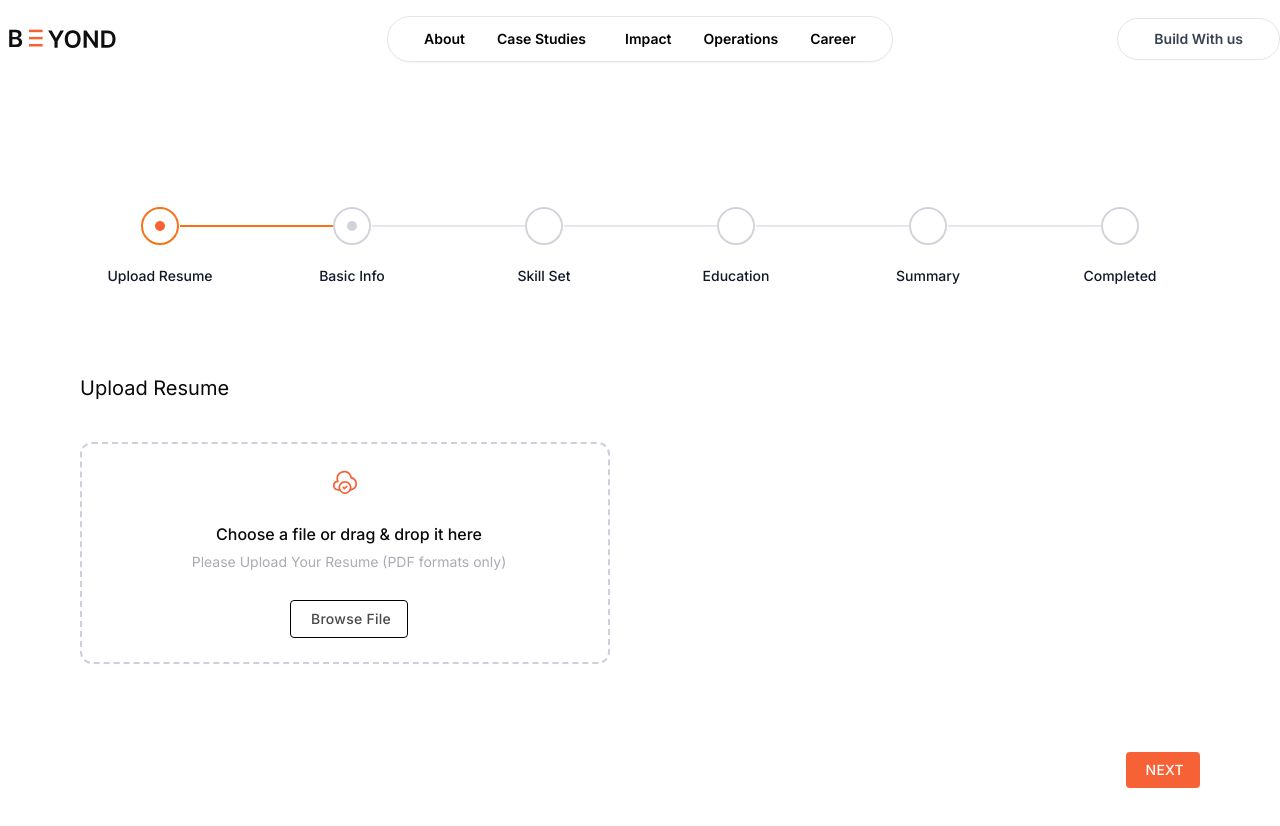
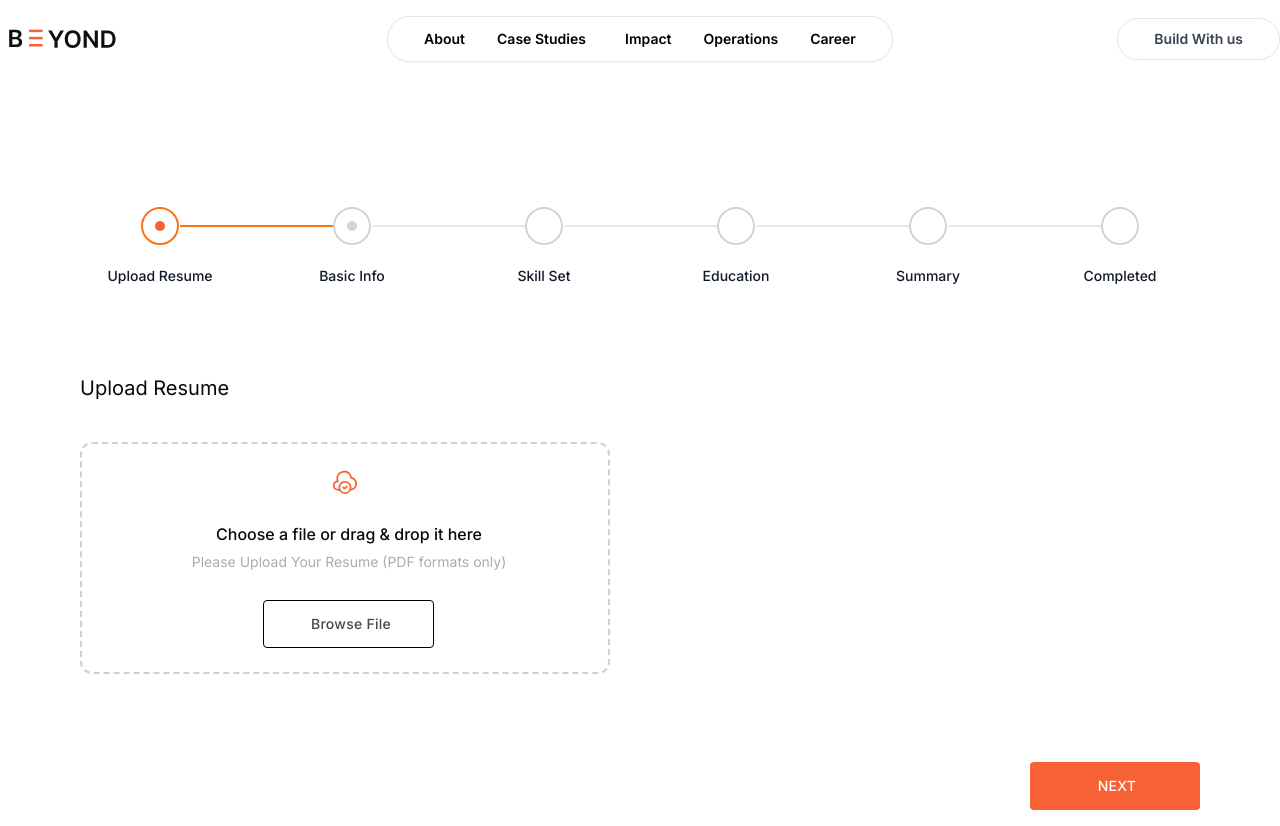
Before and after one commit to karthis17/beyond_assesment, a Next.js app: page / in a window 1280 px wide. Before the commit the page ends 804 px from the top, so only its background shows below. Built offline with nearby package versions, Linux system fonts and the light colour scheme.

Commit message:
Update README and CSS styles for improved clarity and consistency

```diff
--- a/src/app/globals.css
+++ b/src/app/globals.css
@@ -68,7 +68,6 @@
     @apply bg-background text-foreground;
   }
 }
-
 h2 {
   @apply text-4xl font-medium;
 }
@@ -82,16 +81,13 @@ body {
   font-optical-sizing: auto;
 }
 
+/* Outline Button */
 .btn-outline {
-  width: 171;
-  height: 48;
+  width: 171px;
+  height: 48px;
   gap: 10px;
   border-radius: 4px;
-  border-width: 1px;
-  padding-top: 8px;
-  padding-right: 16px;
-  padding-bottom: 8px;
-  padding-left: 20px;
+  padding: 8px 16px 8px 20px;
   border: 1px solid #000000;
 
   font-weight: 500;
@@ -106,19 +102,14 @@ body {
   color: var(--primery-color);
 }
 
+/* Filled Button */
 .btn-fill {
-  min-width: 170;
-  /* width: 170; */
-  max-width: 250;
-  height: 48;
-  top: 709px;
-  left: 1112px;
+  min-width: 170px;
+  max-width: 250px;
+  height: 48px;
   gap: 10px;
   border-radius: 4px;
-  padding-top: 8px;
-  padding-right: 16px;
-  padding-bottom: 8px;
-  padding-left: 20px;
+  padding: 8px 16px 8px 20px;
   background: #f66135;
   color: #fff;
 
@@ -128,19 +119,16 @@ body {
   letter-spacing: 0.25px;
 }
 
+/* Input Field */
 .text-input {
-  width: 419;
-  height: 56;
-  top: 20px;
+  width: 419px;
+  height: 56px;
   gap: 10px;
   border-radius: 4px;
-  padding-top: 4px;
-  padding-right: 14px;
-  padding-bottom: 4px;
-  padding-left: 14px;
+  padding: 4px 14px;
   background: #f9f9f9;
 
-  outline: #f66135;
+  outline-color: #f66135;
   caret-color: #f66135;
   color: #5c5c5c;
 
@@ -151,9 +139,10 @@ body {
 }
 
 .text-input.err {
-  border: red 1px solid;
+  border: 1px solid red;
 }
 
+/* Label */
 label {
   font-weight: 500;
   font-size: 12px;
@@ -163,22 +152,22 @@ label {
   display: block;
 }
 
+/* Skill Tag */
 .skill-tag {
   min-height: 48px;
   gap: 10px;
   border-radius: 4px;
-  padding-right: 16px;
-  padding-left: 16px;
-  border-width: 1px;
+  padding: 0 16px;
+  border: 1px solid #ececec;
 
   font-weight: 400;
   font-size: 14px;
   line-height: 20px;
   letter-spacing: 0.1px;
   color: #5c5c5c;
-  border: 1px solid #ececec;
 }
 
+/* Hide Day Picker default element */
 span.rdp-vhidden {
   display: none;
 }
```
Also changed, not shown: 1 other file (tests, documents, lock files or other folders).
